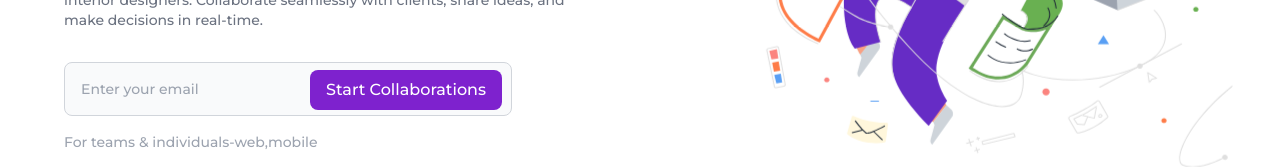
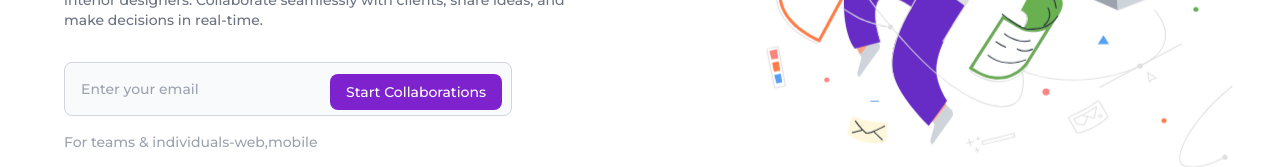
Before and after one commit to iamunclesam/idcolab, a React (Vite) app: page / in a window 1280 px wide. Shown: the part 481-648 px from the top of the page. Built offline with nearby package versions, Linux system fonts and the light colour scheme.

Commit message:
new changes

```diff
--- a/src/pages/home.jsx
+++ b/src/pages/home.jsx
@@ -24,7 +24,7 @@ const Home = () => {
                             <label for="default-search" class="mb-2 text-sm font-medium text-gray-900 sr-only dark:text-white">Search</label>
                             <div class="relative">
                                 <input type="search" id="default-search" class="block w-full p-4 text-sm text-gray-900 border border-gray-300 rounded-lg bg-gray-50 focus:ring-blue-500 focus:border-blue-500 dark:bg-gray-700 dark:border-gray-600 dark:placeholder-gray-400 dark:text-white dark:focus:ring-blue-500 dark:focus:border-blue-500" placeholder="Enter your email" required />
-                                <button type="submit" class="text-white absolute end-2.5 bottom-1.5 bg-purple-700 hover:bg-blue-800 focus:ring-4 focus:outline-none focus:ring-blue-300 font-medium rounded-lg text-md px-4 py-2 dark:bg-dark-800 dark:hover:bg-dark-900 dark:focus:ring-blue-800">Start Collaborations</button>
+                                <button type="submit" class="text-white absolute end-2.5 bottom-1.5 bg-purple-700 hover:bg-blue-800 focus:ring-4 focus:outline-none focus:ring-blue-300 font-medium rounded-lg md:text-md text-sm px-4 py-2 dark:bg-dark-800 dark:hover:bg-dark-900 dark:focus:ring-blue-800">Start Collaborations</button>
                             </div>
                         </form>
 
```
